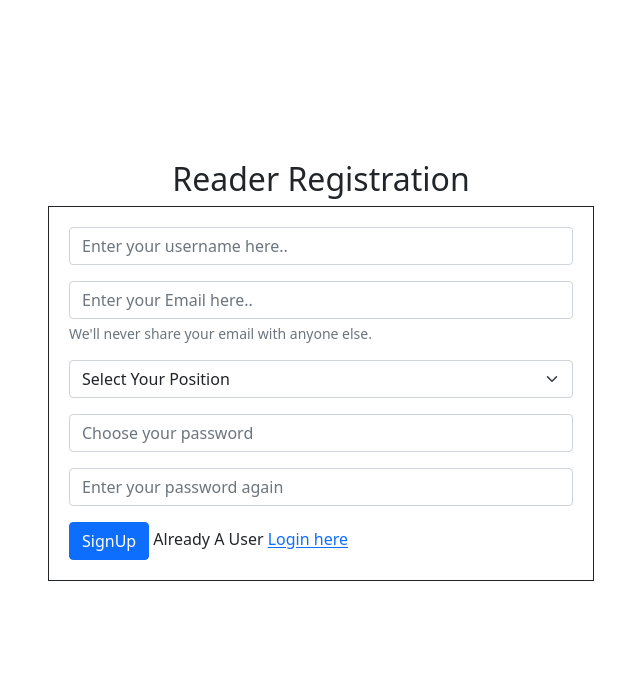
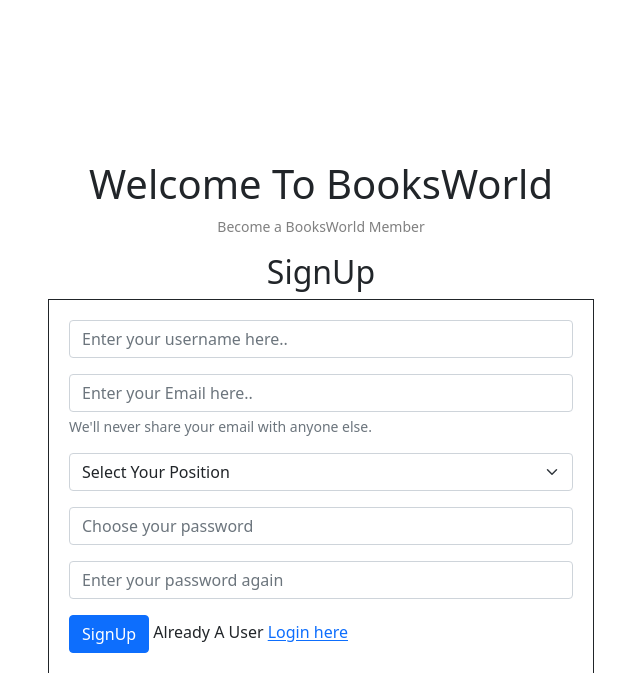
Before and after one commit to pritamramteke3211/booksworld, a Django app: page /signup/ in a window 1280 px wide. Shown: the top 673 px of the page, without its empty margins (319-959 px from the left). Run offline with Django 3.2, Linux system fonts and the light colour scheme; some libraries are stand-ins or nearby versions.

Commit message:
commit 4

```diff
--- a/library/settings.py
+++ b/library/settings.py
@@ -12,6 +12,7 @@
 
 from pathlib import Path
 from django.contrib.messages import constants as message_s
+import os
 
 # Build paths inside the project like this: BASE_DIR / 'subdir'.
 BASE_DIR = Path(__file__).resolve().parent.parent
--- a/templates/signup.html
+++ b/templates/signup.html
@@ -9,8 +9,11 @@
         <div class="row ">
             <div class="col-md-3"></div>
             <div class="col-xs-6 col-sm-6 col-md-6">
-                <h2 class='text-center'>Reader Registration</h2>
-
+                <div class='text-center'>
+                <h1 >Welcome To BooksWorld</h1>
+                <p style='font-size: 14px; color:grey;'>Become a BooksWorld Member</p>
+                <h2 class='text-center'>SignUp</h2>
+                </div>
                     <form action="" method='POST'  style="border: Solid 1px; padding:20px;" >
 
                         <div class="mb-3">
```
Also changed, not shown: templates/login.html (+5 -2 lines), templates/password_reset.html (+9 -3 lines), 1 other file.
